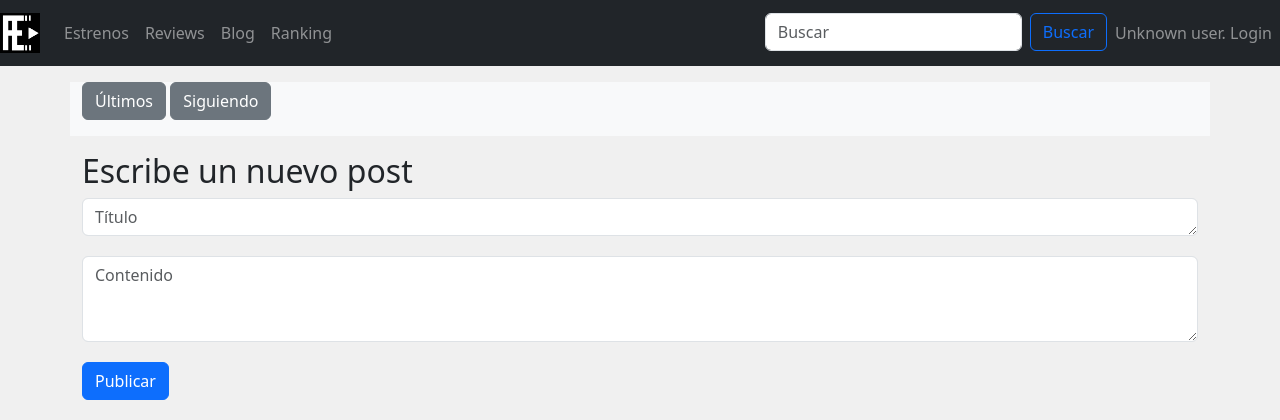
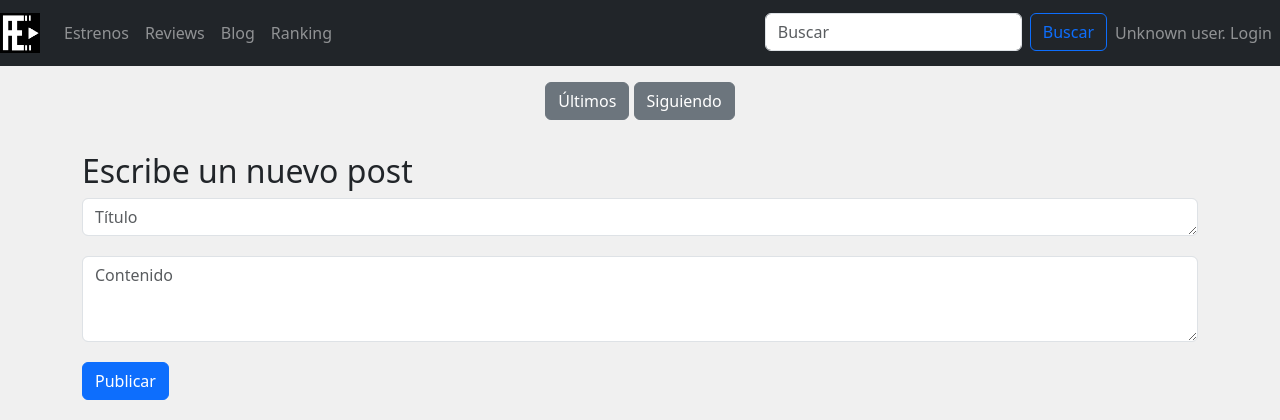
Before and after one commit to AlainMgz/proyecto-web-app, a PHP site: page /Blog.php in a window 1280 px wide. Shown: the top 420 px of the page. Run offline with PHP 8.4, Linux system fonts and the light colour scheme; data that the repository does not hold is empty; some libraries are stand-ins or nearby versions.

Commit message:
alinear botones

```diff
--- a/includes/vistas/filtrado_blogs.php
+++ b/includes/vistas/filtrado_blogs.php
@@ -22,9 +22,9 @@ class filtrado_blogs{
     }
     public function filtrar(){
         return '
-    <div class="container mt-3 bg-light">
+    <div class="container mt-3" style="background-color: #f0f0f0;">
         <div class="row justify-content-center">
-            <div class="col">
+            <div class="col col-md-auto">
                 <form method="post">
                     <button type="submit" class="btn btn-secondary" name="ultimos" value="true">Últimos</button>
                     <button type="submit" class="btn btn-secondary" name="seguidos" value="true">Siguiendo</button>
```
